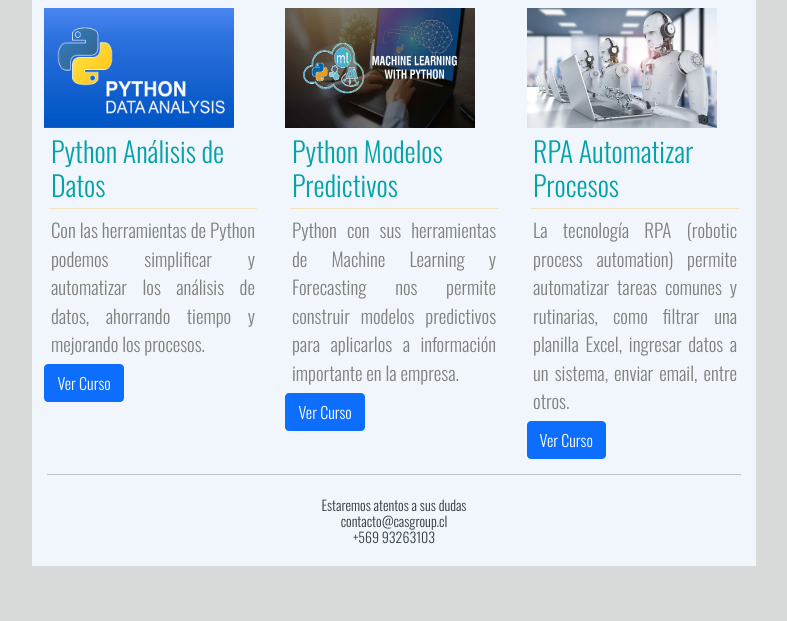
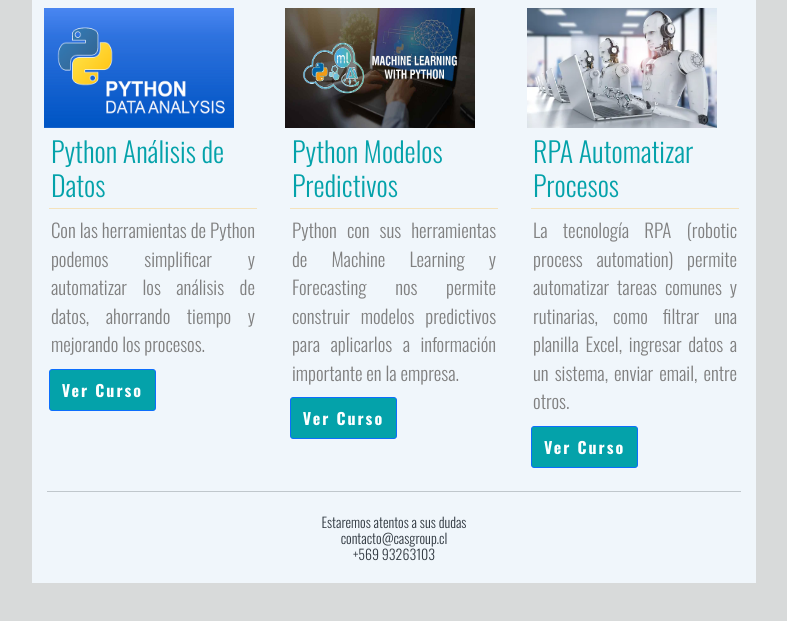
Before and after one commit to cristiansu/casgroup-capacitacion, a plain HTML site: page index.html in a window 1280 px wide. Shown: the part 618-1239 px from the top of the page, without its empty margins (246-1033 px from the left). Drawn offline with nearby package versions, Linux system fonts and the light colour scheme.

Commit message:
ajuste ccs boton

```diff
--- a/index.html
+++ b/index.html
@@ -106,6 +106,16 @@
         color: #303840;
         }
 
+        .btn {
+        float: left;
+        margin: 2% 2% 4% 2%;
+        background-color: #04a2aa;
+        font-weight: 600;
+        padding: 8px 12px;
+        border-radius: 3px;
+        letter-spacing: 2px;
+        }
+
     </style>
   </head>
   <body>
```
